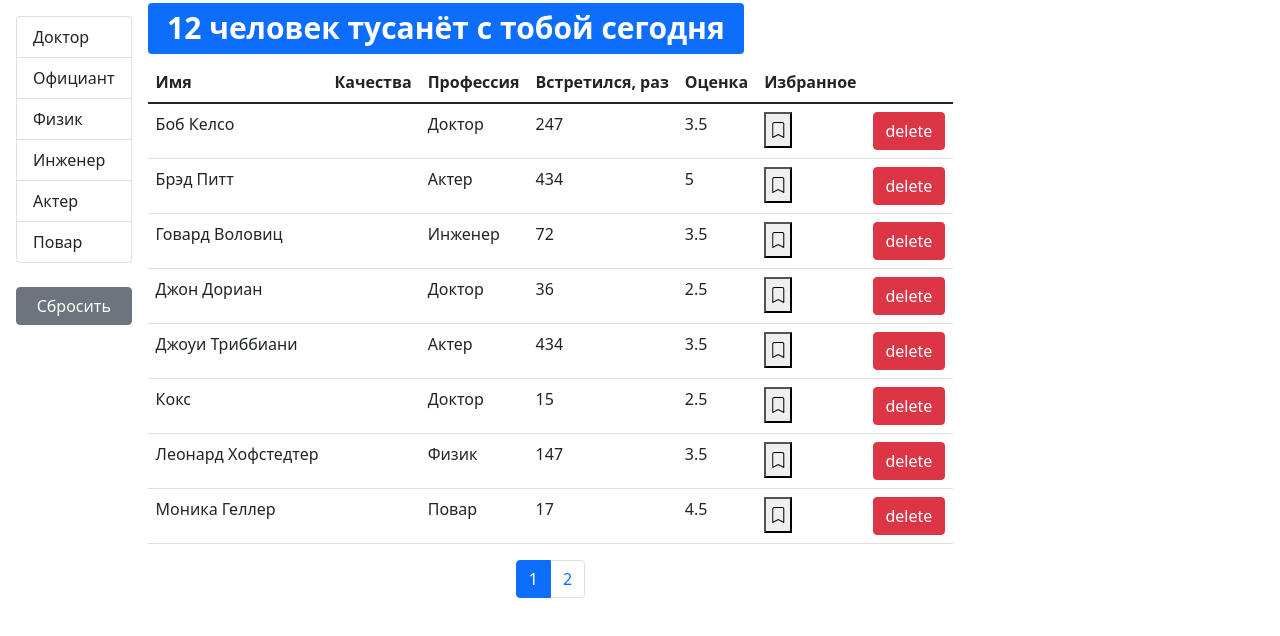
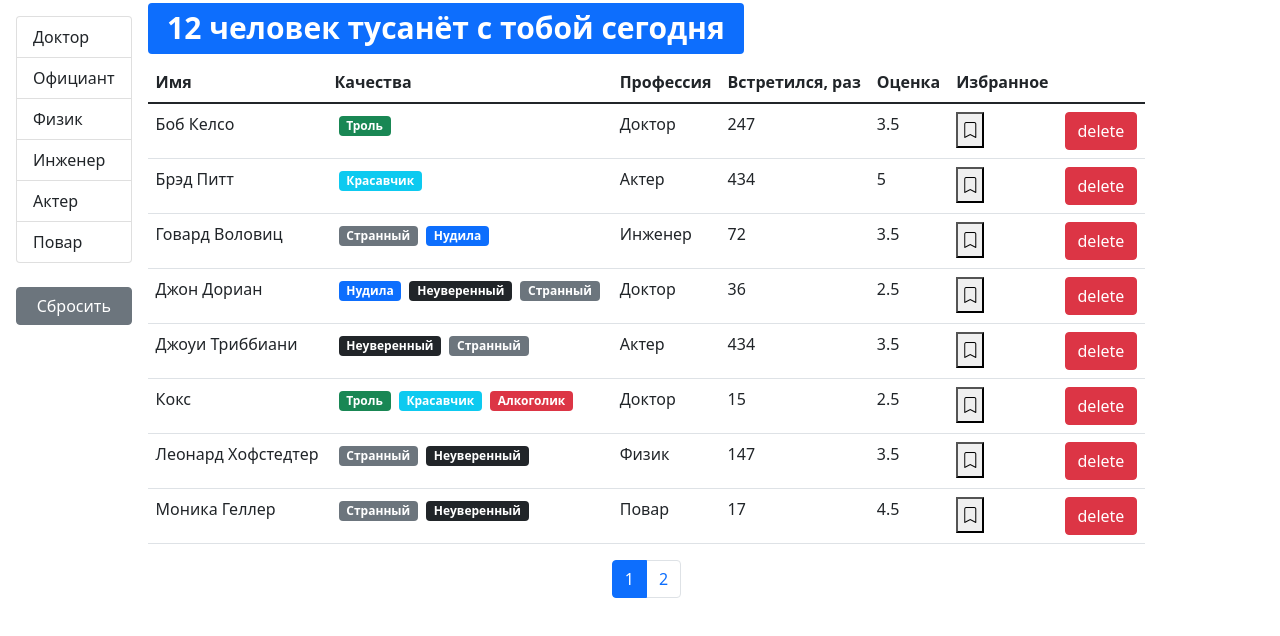
Before and after one commit to Andrey999K/course-project, a React (Create React App) app: page / in a window 1280 px wide. Shown: the top 636 px of the page. Built offline with nearby package versions, Linux system fonts and the light colour scheme.

Commit message:
feat: add components table, qualitiesList, refactor App, users, usersTable

```diff
--- a/src/App.jsx
+++ b/src/App.jsx
@@ -1,42 +1,9 @@
-import React, { useEffect, useState } from "react";
+import React from "react";
 import Users from "./components/users";
-import api from "./api";
 
 const App = () => {
-  const [users, setUsers] = useState();
-
-  useEffect(() => {
-    api.users.fetchAll()
-      .then(data => setUsers(data));
-  }, []);
-
-  const handleDelete = (userId) => {
-    setUsers((prevState) => prevState.filter((item) => item._id !== userId));
-  };
-
-  const handleToggleBookMark = (id) => {
-    setUsers(
-      users.map((user) => {
-        if (user._id === id) {
-          return { ...user, bookmark: !user.bookmark };
-        }
-        return user;
-      })
-    );
-  };
-
   return (
-    <div>
-      {
-        users && (
-          <Users
-            users={users}
-            onDelete={handleDelete}
-            onToggleBookMark={handleToggleBookMark}
-          />
-        )
-      }
-    </div>
+    <Users />
   );
 };
 
--- /dev/null
+++ b/src/components/qualitiesList.jsx
@@ -0,0 +1,19 @@
+import React from "react";
+import Quality from "./quality";
+import PropTypes from "prop-types";
+
+const QualitiesList = ({ qualities }) => {
+  return (
+    <>
+      {qualities.map(quality => (
+        <Quality key={quality._id} {...quality} />
+      ))}
+    </>
+  );
+};
+
+QualitiesList.propTypes = {
+  qualities: PropTypes.array
+};
+
+export default QualitiesList;
--- a/src/components/qualitie.jsx
+++ b/src/components/quality.jsx
@@ -1,13 +1,13 @@
 import React from "react";
 import PropTypes from "prop-types";
 
-const Qualitie = ({ color, name }) => {
+const Quality = ({ color, name }) => {
   return <div className={"badge m-1 bg-" + color}>{name}</div>;
 };
 
-Qualitie.propTypes = {
+Quality.propTypes = {
   color: PropTypes.string.isRequired,
   name: PropTypes.string.isRequired
 };
 
-export default Qualitie;
+export default Quality;
--- /dev/null
+++ b/src/components/table.jsx
@@ -0,0 +1,27 @@
+import React from "react";
+import TableHeader from "./tableHeader";
+import TableBody from "./tableBody";
+import PropTypes from "prop-types";
+
+const Table = ({ onSort, selectedSort, columns, data, children }) => {
+  return (
+    <table className="table">
+      {children || (
+        <>
+          <TableHeader {...{ onSort, selectedSort, columns }} />
+          <TableBody {...{ columns, data }} />
+        </>
+      )}
+    </table>
+  );
+};
+
+Table.propTypes = {
+  onSort: PropTypes.func,
+  selectedSort: PropTypes.object,
+  columns: PropTypes.object,
+  data: PropTypes.array,
+  children: PropTypes.array
+};
+
+export default Table;
--- a/src/components/user.jsx
+++ b/src/components/user.jsx
@@ -1,5 +1,5 @@
 import React from "react";
-import Qualitie from "./qualitie";
+import Quality from "./quality";
 import Bookmark from "./bookmark";
 import PropTypes from "prop-types";
 
@@ -19,7 +19,7 @@ const User = ({
       <td>{name}</td>
       <td>
         {qualities.map((qualitie) => (
-          <Qualitie key={qualitie._id} {...qualitie} />
+          <Quality key={qualitie._id} {...qualitie} />
         ))}
       </td>
       <td>{profession.name}</td>
--- a/src/components/users.jsx
+++ b/src/components/users.jsx
@@ -1,20 +1,25 @@
 import React, { useEffect, useState } from "react";
 import Pagination from "./pagination";
 import { paginate } from "../utils/paginate";
-import PropTypes from "prop-types";
 import GroupList from "./groupList";
 import api from "../api";
 import SearchStatus from "./searchStatus";
 import UsersTable from "./usersTable";
 import { orderBy } from "lodash";
 
-const Users = ({ users: allUsers, onDelete, onToggleBookMark }) => {
+const Users = () => {
   const pageSize = 8;
   const [currentPage, setCurrentPage] = useState(2);
   const [professions, setProfessions] = useState();
   const [selectedProf, setSelectedProf] = useState();
+  const [users, setUsers] = useState();
+  const [sortBy, setSortBy] = useState({ path: "name", order: "asc" });
+  let userCrop = [];
 
-  const [sortBy, setSortBy] = useState({ path: "name", order: "asc" });
+  useEffect(() => {
+    api.users.fetchAll()
+      .then(data => setUsers(data));
+  }, []);
 
   useEffect(() => {
     api.professions.fetchAll()
@@ -26,6 +31,12 @@ const Users = ({ users: allUsers, onDelete, onToggleBookMark }) => {
   useEffect(() => {
     setCurrentPage(1);
   }, [selectedProf]);
+
+  useEffect(() => {
+    if (userCrop.length === 0) {
+      setCurrentPage(prevState => prevState > 1 ? prevState - 1 : prevState);
+    }
+  }, [userCrop]);
 
   const handleProfessionSelect = item => {
     setSelectedProf(item);
@@ -43,19 +54,28 @@ const Users = ({ users: allUsers, onDelete, onToggleBookMark }) => {
     setSortBy(field);
   };
 
+  const handleDelete = (userId) => {
+    setUsers((prevState) => prevState.filter((item) => item._id !== userId));
+  };
+
+  const handleToggleBookMark = (id) => {
+    setUsers(
+      users.map((user) => {
+        if (user._id === id) {
+          return { ...user, bookmark: !user.bookmark };
+        }
+        return user;
+      })
+    );
+  };
+
+  if (users) {
     const filteredUsers = selectedProf
-    ? allUsers.filter(user => user.profession._id === selectedProf._id)
-    : allUsers;
+      ? users.filter(user => user.profession._id === selectedProf._id)
+      : users;
     const count = filteredUsers.length;
     const sortedUsers = orderBy(filteredUsers, [sortBy.path], [sortBy.order]);
-  const userCrop = paginate(sortedUsers, currentPage, pageSize);
-
-  useEffect(() => {
-    if (userCrop.length === 0) {
-      setCurrentPage(prevState => prevState > 1 ? prevState - 1 : prevState);
-    }
-  }, [userCrop]);
-
+    userCrop = paginate(sortedUsers, currentPage, pageSize);
     return (
       <div className="d-flex">
         {professions &&
@@ -73,8 +93,8 @@ const Users = ({ users: allUsers, onDelete, onToggleBookMark }) => {
           {count > 0 && (
             <UsersTable
               users={userCrop}
-            onDelete={onDelete}
-            onToggleBookMark={onToggleBookMark}
+              onDelete={handleDelete}
+              onToggleBookMark={handleToggleBookMark}
               onSort={handleSort}
               selectedSort={sortBy}
             />
@@ -90,12 +110,8 @@ const Users = ({ users: allUsers, onDelete, onToggleBookMark }) => {
         </div>
       </div>
     );
-};
-
-Users.propTypes = {
-  users: PropTypes.array.isRequired,
-  onDelete: PropTypes.func.isRequired,
-  onToggleBookMark: PropTypes.func.isRequired
+  }
+  return "loading...";
 };
 
 export default Users;
--- a/src/components/usersTable.jsx
+++ b/src/components/usersTable.jsx
@@ -1,13 +1,16 @@
 import React from "react";
 import PropTypes from "prop-types";
-import TableHeader from "./tableHeader";
-import TableBody from "./tableBody";
 import Bookmark from "./bookmark";
+import QualitiesList from "./qualitiesList";
+import Table from "./table";
 
 const UsersTable = ({ users, onDelete, onToggleBookMark, onSort, selectedSort }) => {
   const columns = {
     name: { path: "name", name: "Имя" },
-    qualities: { name: "Качества" },
+    qualities: {
+      name: "Качества",
+      component: user => <QualitiesList qualities={user.qualities}/>
+    },
     professions: { path: "profession.name", name: "Профессия" },
     completedMeetings: { path: "completedMeetings", name: "Встретился, раз" },
     rate: { path: "rate", name: "Оценка" },
@@ -29,10 +32,7 @@ const UsersTable = ({ users, onDelete, onToggleBookMark, onSort, selectedSort })
     }
   };
   return (
-    <table className="table">
-      <TableHeader {...{ onSort, selectedSort, columns }} />
-      <TableBody {...{ columns, data: users }} />
-    </table>
+    <Table {...{ onSort, selectedSort, columns, data: users }} />
   );
 };
 
```
Lines whose indentation alone changed are shown as unchanged.
